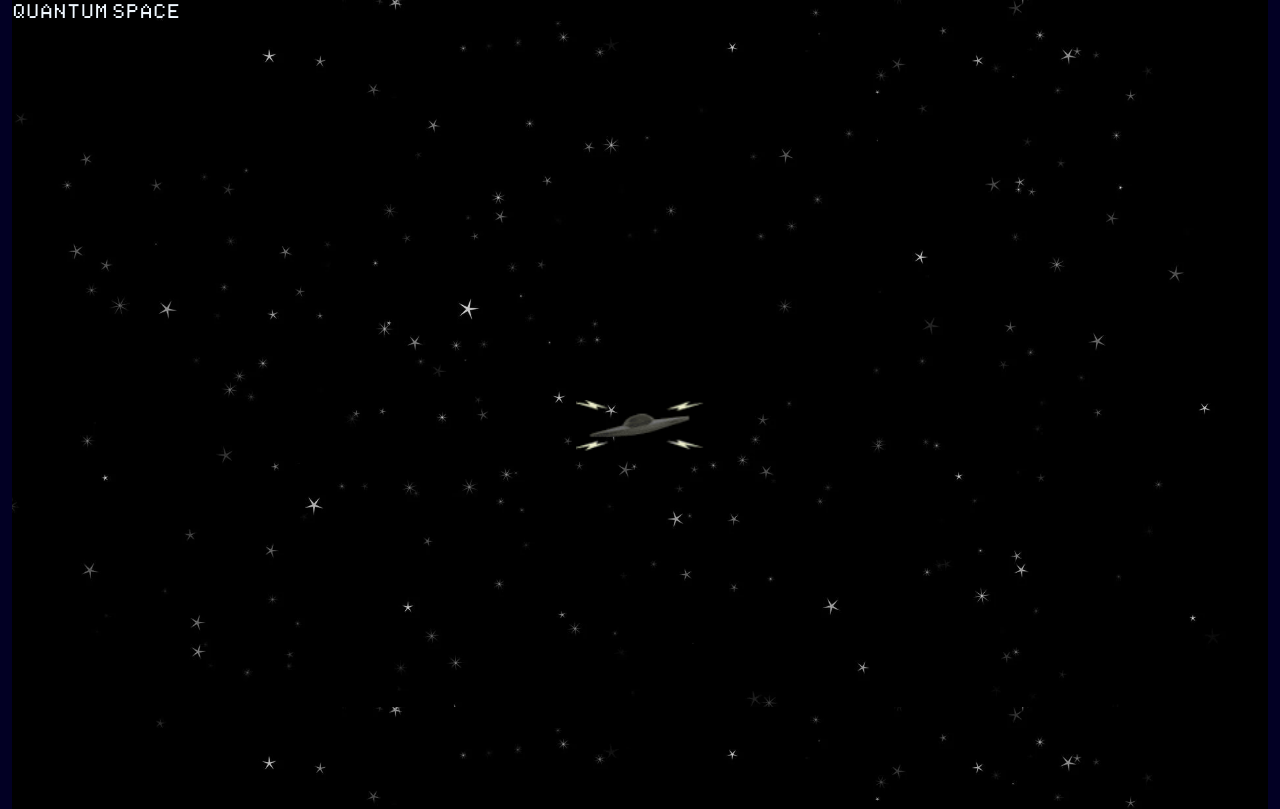
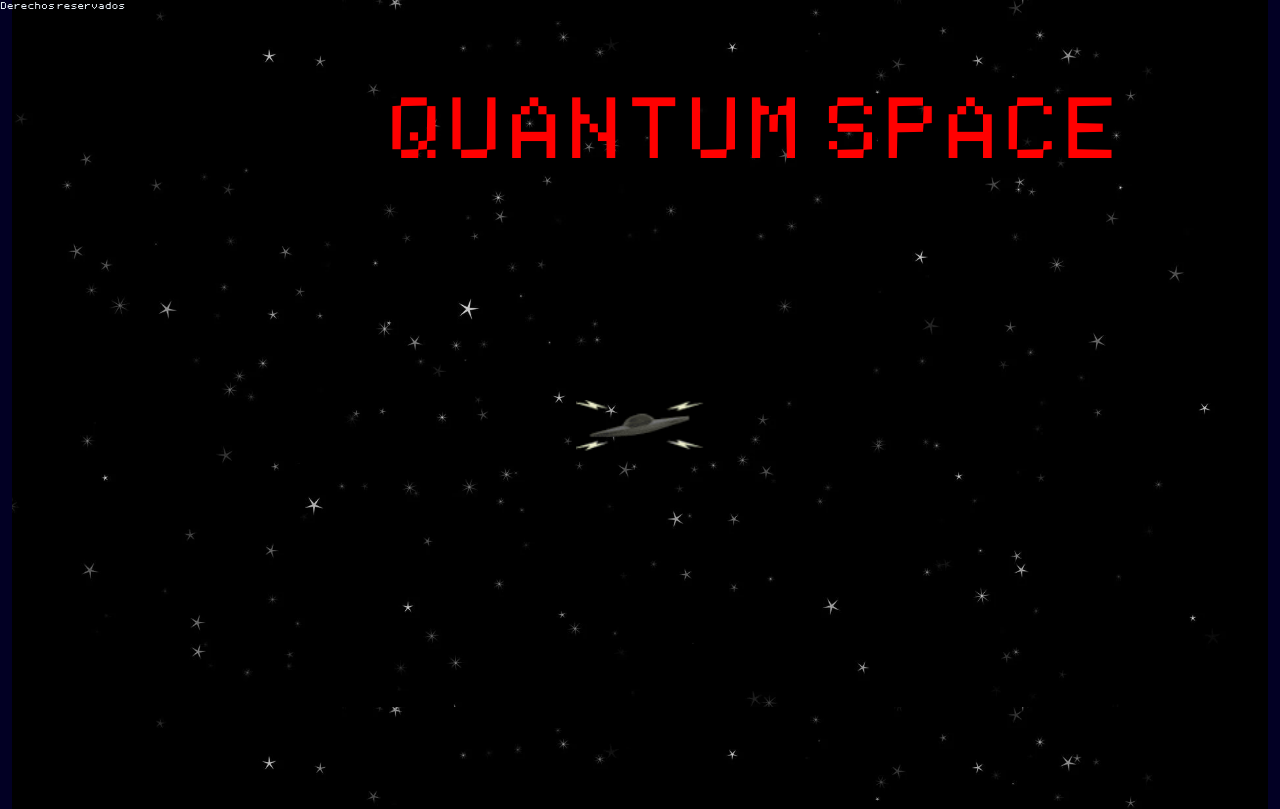
Before and after one commit to juankabril/quantum_space, a plain HTML site: page index.html in a window 1280 px wide. Shown: the top 809 px of the page. Drawn offline with nearby package versions, Linux system fonts and the light colour scheme.

Commit message:
agregando animaciones con animate.style y @key frames

```diff
--- a/css/styles.css
+++ b/css/styles.css
@@ -14,19 +14,66 @@ body{
     position: fixed;
     z-index: 1;
     width: 10%;
-    top: 50%;
-    left: 45%
+    animation: mnave 5s infinite;
 }
-.ctexto1 {
+.ctexto {
     position: fixed;
     z-index: 2;
+    font-family: nova;
+    animation: mymove 5s infinite;
+
+}
+.ccopy {
+    position: fixed;
+    z-index: 3;
     top: 0%;
-
+    left: 0%;
+    font-family: nova;
     color: aliceblue;
-    font-family: nova;
+    animation:  5s infinite;
 }
 
 @font-face {
     font-family: nova;
     src: url(/fonts/AppleII.ttf);
 }
+@media screen and (min-width: 200px) {
+    .ctexto {
+      font-size: 15px;
+    }
+    .ccopy {
+        font-size: 8px;
+    }
+}
+@media screen and (min-width: 400px) {
+    .ctexto {
+      font-size: 40px;
+    }
+}
+@media screen and (min-width: 600px) {
+    .ctexto {
+      font-size: 50px;
+    }
+}
+@media screen and (min-width: 700px) {
+    .ctexto {
+      font-size: 60px;
+    }
+}
+@media screen and (min-width: 800px) {
+    .ctexto {
+      font-size: 70px;
+    }
+}
+@keyframes mymove {
+    0%   {top: 10%; left: 30%; color: red;}
+    25%  {top: 20%; left: 40%; color: blue;}
+    50%  {top: 30%; left: 30%; color: yellow;}
+    75%  {top: 20%; left: 20%; color: green;}
+    100% {top: 10%; left: 30%; color: red;}
+}
+@keyframes mnave {
+    0%   {top: 50%; left: 45%; }
+    50%  {top: 70%; left: 45%; }
+    100% {top: 50%; left: 45%; }
+}
--- a/index.html
+++ b/index.html
@@ -6,15 +6,16 @@
     <title>Quantum Space</title>
     <link href="https://cdn.jsdelivr.net/npm/bootstrap@5.3.2/dist/css/bootstrap.min.css" rel="stylesheet" integrity="sha384-T3c6CoIi6uLrA9TneNEoa7RxnatzjcDSCmG1MXxSR1GAsXEV/Dwwykc2MPK8M2HN" crossorigin="anonymous">
     <link rel="stylesheet" href="css/styles.css">
-    <link rel="stylesheet" href="https://cdnjs.cloudflare.com/ajax/libs/animate.css/4.1.1/animate.min.css" />
+    <link rel="stylesheet" href="https://cdnjs.cloudflare.com/ajax/libs/animate.css/4.1.1/animate.min.css"/>
+    <link rel="stylesheet" href="https://cdnjs.cloudflare.com/ajax/libs/animate.css/4.1.1/animate.min.css"/>
   </head>
   <body>
 
     <div class="container-fluid">
 
             <img src="images/fondoEstrellado.jpg" alt="" class="img-fluid ">
-            <img src="images/nave.gif" alt="" class="img-fluid cnave">
-            <p class="ctexto1">
+            <img src="images/nave.gif" alt="" class="img-fluid cnave ">
+            <p class="ctexto ">
                 <span>QUANTUM </span>
                 <span>SPACE</span>
             </p>
@@ -22,7 +23,7 @@
             <img src="images/fondoEstrellado.jpg" alt="" class="img-fluid ">
             <img src="images/fondoEstrellado.jpg" alt="" class="img-fluid ">
             <img src="images/fondoEstrellado.jpg" alt="" class="img-fluid ">
-
+            <p class="ccopy animate__animated animate__heartBeat ">Derechos reservados</p>
 
 
     <script src="https://cdn.jsdelivr.net/npm/bootstrap@5.3.2/dist/js/bootstrap.bundle.min.js" integrity="sha384-C6RzsynM9kWDrMNeT87bh95OGNyZPhcTNXj1NW7RuBCsyN/o0jlpcV8Qyq46cDfL" crossorigin="anonymous"></script>
```
